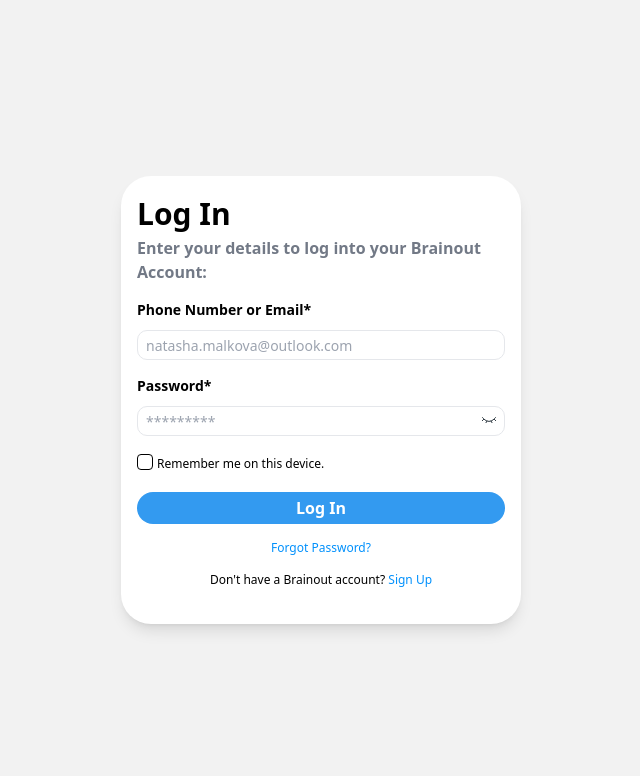
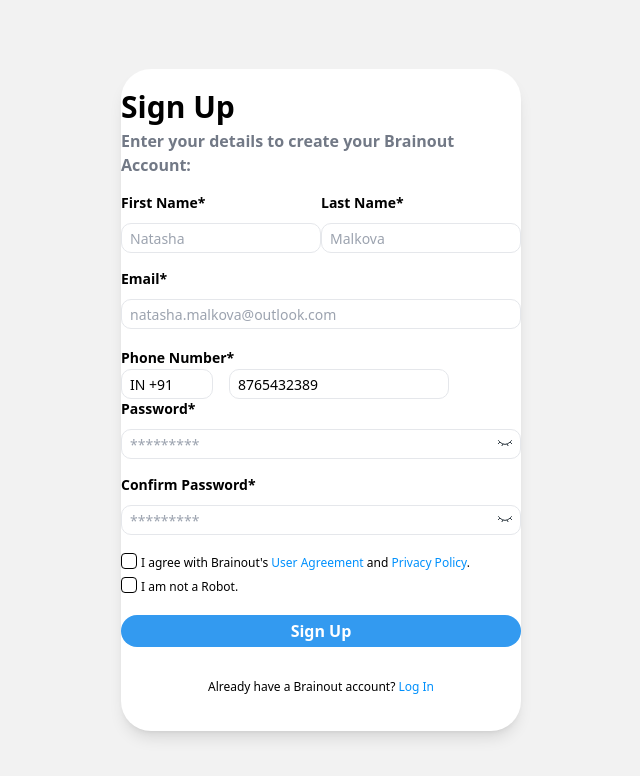
Before and after one commit to devilkiller-ag/AskItOut, a React (Create React App) app: page / in a window 1280 px wide. Shown: the top 776 px of the page, without its empty margins (319-959 px from the left). Built offline with nearby package versions, Linux system fonts and the light colour scheme.

Commit message:
Created sign up component

```diff
--- a/src/App.js
+++ b/src/App.js
@@ -1,9 +1,11 @@
 import Login from './Components/Login';
+import Signup from './Components/Signup';
 
 function App() {
   return (
     <>
-      <Login />
+      {/* <Login /> */}
+      <Signup />
     </>
   );
 }
--- a/src/Components/Signup.jsx
+++ b/src/Components/Signup.jsx
@@ -1,9 +1,111 @@
-import React from 'react';
+import React, {useState} from 'react';
 
 export default function Signup() {
+
+  const [showPassword, setShowPassword] = useState(false);
+  const [showConfirmPassword, setShowConfirmPassword] = useState(false);
+
+  const toggleShowPassword = () => {
+    setShowPassword(!showPassword);
+  }
+
+  const toggleShowConfirmPassword = () => {
+    setShowConfirmPassword(!showConfirmPassword);
+  }
+
   return (
-    <div>
-
+    <div className='w-full h-screen flex justify-center items-center bg-[#f2f2f2]'>
+      <div className='flex flex-col justify-center items-center px-4 py-5 rounded-[30px] max-w-[300px] sm:max-w-[400px] max-h-[800px] bg-white shadow-lg'>
+        <form>
+          <h2 className='text-3xl font-semibold mb-1'>Sign Up</h2>
+          <p className='text-base font-semibold mb-4 text-[#727986]'>Enter your details to create your Brainout Account:</p>
+          <div className='flex justify-between'>
+            <div className='flex flex-col mb-4 max-w-[132px] sm:max-w-[200px]'>
+              <label htmlFor="" className='text-sm font-semibold mb-2.5'>First Name*</label>
+              <input type="text" placeholder='Natasha' className='border hover:border-[#0090FC] p-2 rounded-[10px] text-sm font-light h-[30px]' />
+            </div>
+            <div className='flex flex-col mb-4 max-w-[132px] sm:max-w-[200px]'>
+              <label htmlFor="" className='text-sm font-semibold mb-2.5'>Last Name*</label>
+              <input type="text" placeholder='Malkova' className='border hover:border-[#0090FC] p-2 rounded-[10px] text-sm font-light h-[30px]' />
+            </div>
+          </div>
+          <div className='flex flex-col mb-4'>
+            <label className='text-sm font-semibold mb-2.5' htmlFor="">Email*</label>
+            <input className='border hover:border-[#0090FC] p-2 rounded-[10px] text-sm font-light h-[30px]' type="email" placeholder='natasha.malkova@outlook.com' />
+          </div>
+          <div>
+            <label htmlFor="" className='text-sm font-semibold mb-2.5'>Phone Number*</label>
+            <div className='flex'>
+              <input className='border hover:border-[#0090FC] p-2 rounded-[10px] text-sm font-light h-[30px] max-w-[92px]' type="text" defaultValue={"IN +91"}/>
+              <input className='border hover:border-[#0090FC] p-2 rounded-[10px] text-sm font-light h-[30px] max-w-[180px] sm:max-w-[300px] ml-4' type="tel" defaultValue={8765432389} pattern="[0-9]{10}" />
+            </div>
+          </div>
+          <div>
+            <div className='flex flex-col mb-4 relative'>
+                  <label className='text-sm font-semibold mb-2.5'>Password*</label>
+                  <input className='border hover:border-[#0090FC] p-2 rounded-[10px] text-sm font-light h-[30px]' type={(showPassword === false) ? "password" : "text"} placeholder='*********' />
+                  <div className='absolute right-2 top-10 cursor-pointer'>
+                    {
+                      (showPassword === false) ?
+                        <svg width="16" height="8" viewBox="0 0 16 8" fill="none" xmlns="http://www.w3.org/2000/svg" onClick={toggleShowPassword}>
+                          <path d="M14.6667 1.33334C14.6667 1.33334 12 5.33334 8.00004 5.33334C4.00004 5.33334 1.33337 1.33334 1.33337 1.33334" stroke="#2A353D" strokeLinecap="round"/>
+                          <path d="M10 5L11 6.66667" stroke="#2A353D" strokeLinecap="round" strokeLinejoin="round"/>
+                          <path d="M13.3334 3.33334L14.6667 4.66667" stroke="#2A353D" strokeLinecap="round" strokeLinejoin="round"/>
+                          <path d="M1.33337 4.66667L2.66671 3.33334" stroke="#2A353D" strokeLinecap="round" strokeLinejoin="round"/>
+                          <path d="M6 5L5 6.66667" stroke="#2A353D" strokeLinecap="round" strokeLinejoin="round"/>
+                        </svg>
+                      :
+                      <svg width="16" height="12" viewBox="0 0 16 12" fill="none" xmlns="http://www.w3.org/2000/svg" onClick={toggleShowPassword}>
+                        <path d="M14.3623 5.36333C14.565 5.64754 14.6663 5.78965 14.6663 6C14.6663 6.21036 14.565 6.35247 14.3623 6.63668C13.4516 7.91371 11.1258 10.6667 7.99967 10.6667C4.87353 10.6667 2.54774 7.91371 1.63704 6.63668C1.43435 6.35247 1.33301 6.21036 1.33301 6C1.33301 5.78965 1.43435 5.64754 1.63703 5.36333C2.54774 4.0863 4.87353 1.33334 7.99967 1.33334C11.1258 1.33334 13.4516 4.0863 14.3623 5.36333Z" stroke="#2A353D"/>
+                        <path d="M10 6C10 4.89543 9.10457 4 8 4C6.89543 4 6 4.89543 6 6C6 7.10457 6.89543 8 8 8C9.10457 8 10 7.10457 10 6Z" stroke="#2A353D"/>
+                      </svg>
+                    }
+                  </div>
+            </div>
+            <div className='flex flex-col mb-4 relative'>
+                  <label className='text-sm font-semibold mb-2.5'>Confirm Password*</label>
+                  <input className='border hover:border-[#0090FC] p-2 rounded-[10px] text-sm font-light h-[30px]' type={(showConfirmPassword === false) ? "password" : "text"} placeholder='*********' />
+                  <div className='absolute right-2 top-10 cursor-pointer'>
+                    {
+                      (showConfirmPassword === false) ?
+                        <svg width="16" height="8" viewBox="0 0 16 8" fill="none" xmlns="http://www.w3.org/2000/svg" onClick={toggleShowConfirmPassword}>
+                          <path d="M14.6667 1.33334C14.6667 1.33334 12 5.33334 8.00004 5.33334C4.00004 5.33334 1.33337 1.33334 1.33337 1.33334" stroke="#2A353D" strokeLinecap="round"/>
+                          <path d="M10 5L11 6.66667" stroke="#2A353D" strokeLinecap="round" strokeLinejoin="round"/>
+                          <path d="M13.3334 3.33334L14.6667 4.66667" stroke="#2A353D" strokeLinecap="round" strokeLinejoin="round"/>
+                          <path d="M1.33337 4.66667L2.66671 3.33334" stroke="#2A353D" strokeLinecap="round" strokeLinejoin="round"/>
+                          <path d="M6 5L5 6.66667" stroke="#2A353D" strokeLinecap="round" strokeLinejoin="round"/>
+                        </svg>
+                      :
+                      <svg width="16" height="12" viewBox="0 0 16 12" fill="none" xmlns="http://www.w3.org/2000/svg" onClick={toggleShowConfirmPassword}>
+                        <path d="M14.3623 5.36333C14.565 5.64754 14.6663 5.78965 14.6663 6C14.6663 6.21036 14.565 6.35247 14.3623 6.63668C13.4516 7.91371 11.1258 10.6667 7.99967 10.6667C4.87353 10.6667 2.54774 7.91371 1.63704 6.63668C1.43435 6.35247 1.33301 6.21036 1.33301 6C1.33301 5.78965 1.43435 5.64754 1.63703 5.36333C2.54774 4.0863 4.87353 1.33334 7.99967 1.33334C11.1258 1.33334 13.4516 4.0863 14.3623 5.36333Z" stroke="#2A353D"/>
+                        <path d="M10 6C10 4.89543 9.10457 4 8 4C6.89543 4 6 4.89543 6 6C6 7.10457 6.89543 8 8 8C9.10457 8 10 7.10457 10 6Z" stroke="#2A353D"/>
+                      </svg>
+                    }
+                  </div>
+            </div>
+          </div>
+          <div className='flex items-center'>
+                <label htmlFor="agreement-checkbox" className='cursor-pointer relative'>
+                    <input type="checkbox" id="agreement-checkbox" className='appearance-none w-4 h-4 border-[1.5px] border-black rounded hover:border-[#0090FC]'/>
+                    <svg width="9" height="8" viewBox="0 0 9 8" fill="none" xmlns="http://www.w3.org/2000/svg" className='absolute left-1 top-[6px] hidden'>
+                        <path d="M1.05261 5.05263C1.05261 5.05263 2.39998 5.82107 3.07367 6.94736C3.07367 6.94736 5.09472 2.52631 7.78945 1.05263" stroke="#2A353D" strokeWidth="1.5" strokeLinecap="round" strokeLinejoin="round"/>
+                    </svg>
+                </label>
+                <p className='text-xs ml-1'>I agree with Brainout's <a href="/" className='text-[#0090FC] visited:text-[#0090FC]'>User Agreement</a> and <a href="/" className='text-[#0090FC] visited:text-[#0090FC]'>Privacy Policy</a>.</p>
+          </div>
+          <div className='flex items-center'>
+                <label htmlFor="robot-checkbox" className='cursor-pointer relative'>
+                    <input type="checkbox" id="robot-checkbox" className='appearance-none w-4 h-4 border-[1.5px] border-black hover:border-[#0090FC] rounded'/>
+                    <svg width="9" height="8" viewBox="0 0 9 8" fill="none" xmlns="http://www.w3.org/2000/svg" className='absolute left-1 top-[6px] hidden'>
+                        <path d="M1.05261 5.05263C1.05261 5.05263 2.39998 5.82107 3.07367 6.94736C3.07367 6.94736 5.09472 2.52631 7.78945 1.05263" stroke="#2A353D" strokeWidth="1.5" strokeLinecap="round" strokeLinejoin="round"/>
+                    </svg>
+                </label>
+                <p className='text-xs ml-1'>I am not a Robot.</p>
+          </div>
+          <button className='w-full py-1 bg-[#339AF0] my-4 rounded-full'><span className='text-base font-semibold text-white'>Sign Up</span></button>
+          <p className='text-xs text-center my-4'>Already have a Brainout account? <a href="/" className='text-[#0090FC] visited:text-[#0090FC]'>Log In</a></p>
+        </form>
+      </div>
     </div>
   )
 }
```
